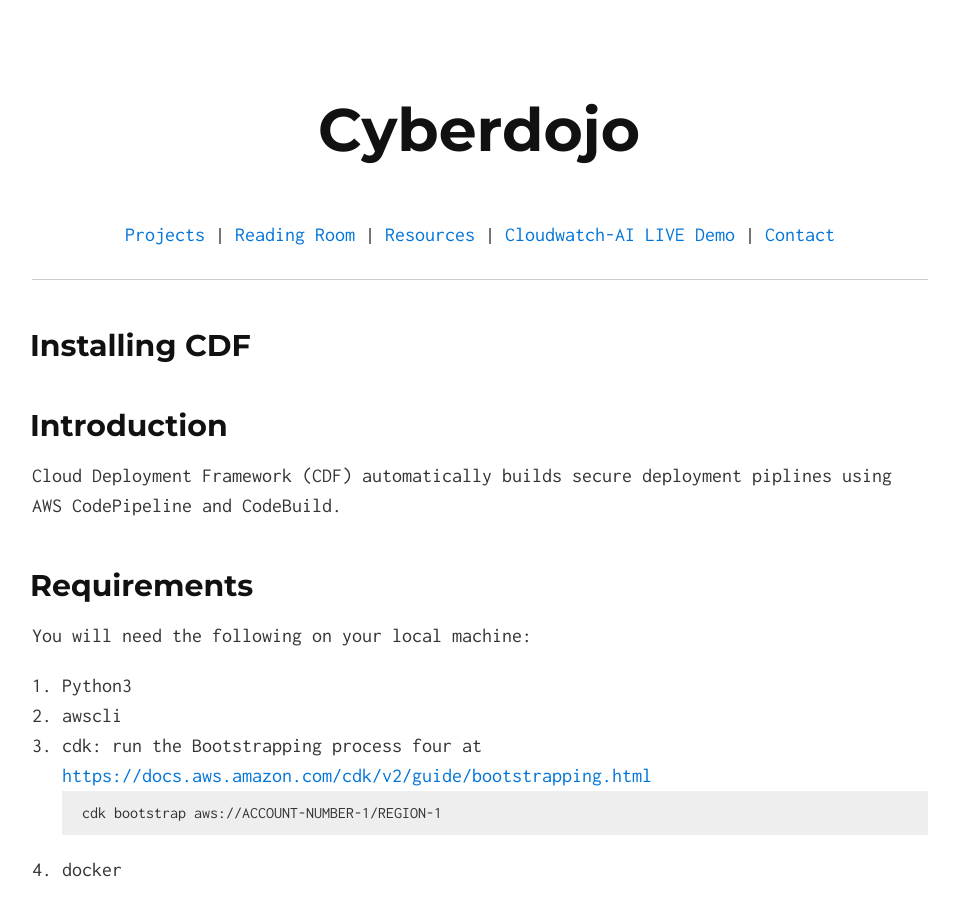
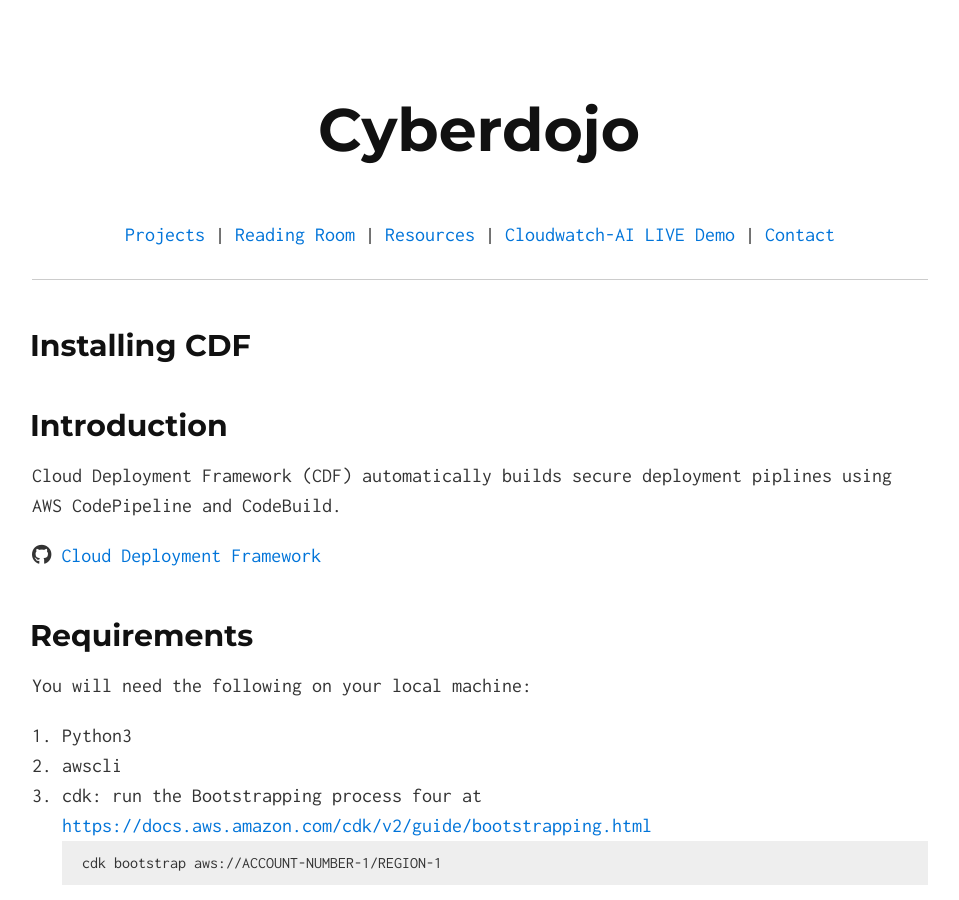
Before and after one commit to Ahmed-AG/cyberdojo-page, a Jekyll site: the page built from read/cloud-deployment-framework.md, in a window 1280 px wide and 900 px high. Shown: the whole window, without its empty margins (160-1119 px from the left). Built offline with Jekyll 4.4.1, drawn with Linux system fonts in a browser that asks for light colours.

Commit message:
Update CDF

```diff
--- a/read/cloud-deployment-framework.md
+++ b/read/cloud-deployment-framework.md
@@ -8,6 +8,9 @@
 
 ## Introduction
 Cloud Deployment Framework (CDF) automatically builds secure deployment piplines using AWS CodePipeline and CodeBuild.
+
+<i class="fab fa-github"></i> [Cloud Deployment Framework](https://github.com/Ahmed-AG/cdf){:target="_blank"}
+
 
 ## Requirements
 You will need the following on your local machine:
```
